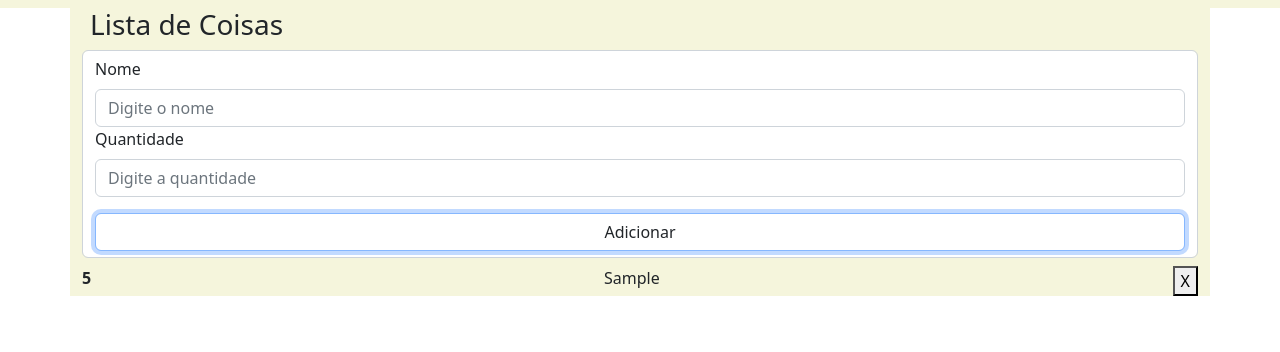
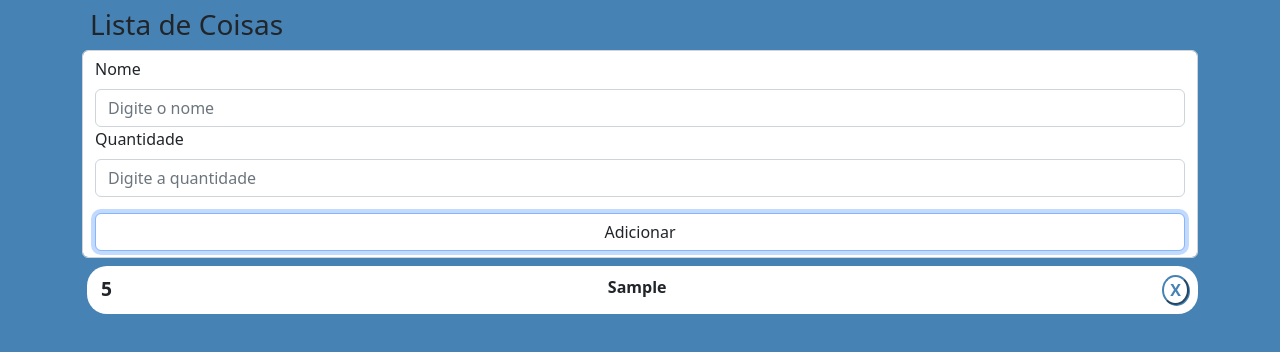
Before and after one commit to Debiason/listaCoisas, a plain HTML site: page index.html in a window 1280 px wide. Both pictures are taken after typing "Sample", "5" into the empty fields and a click on the input "Adicionar". Drawn offline with nearby package versions, Linux system fonts and the light colour scheme.

Commit message:
ajuste css

```diff
--- a/css/style.css
+++ b/css/style.css
@@ -2,19 +2,32 @@ html, body {
 	width: 100%;
 	height: 100%;
 	margin: 0;
-    background-color: beige;
-}
-
-main {
-    background-color: beige;
-}
-
-.lista {
-
+    background-color: steelblue !important;
 }
 
 .item {
     display: flex;
     justify-content: space-between;
     align-items: flex-start;
+    background-color: white;
+    padding: 9px;
+    border-radius: 20px;
+    margin-bottom: 10px;
+    margin-left: 5px;
+    font-weight: bold;
 }
+
+button{
+    border-radius: 50% !important;
+    font-weight: bold;
+    box-shadow: 1px 1px steelblue;
+    background-color: white;
+    color: steelblue;
+    border-color: steelblue;
+    margin-right: 5px;
+}
+
+li strong{
+    margin-left: 5px;
+    font-size: larger;
+}
```
